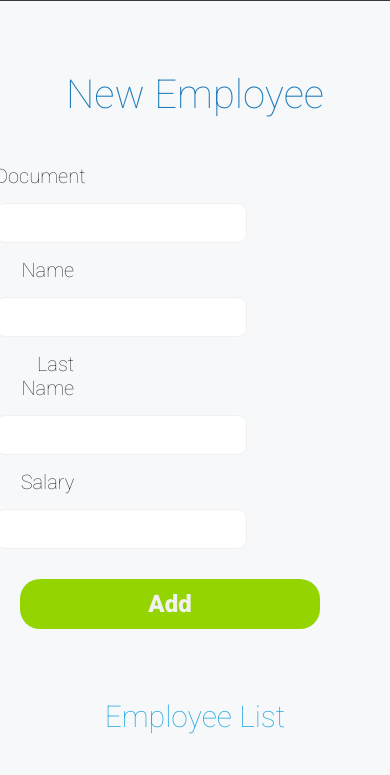
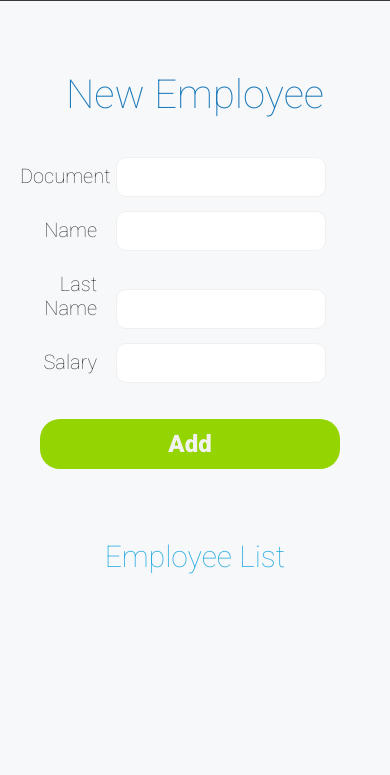
Before and after one commit to mafda/django_employees, a Django app: page /en/ in a window 390 px wide. Shown: the part 69-844 px from the top of the page. Run offline with Django 3.2, Linux system fonts and the light colour scheme; data that the repository does not hold is empty; some libraries are stand-ins or nearby versions.

Commit message:
update screenshots, modified styles for mobile version, update readme

```diff
--- a/employees/static/css/styles.css
+++ b/employees/static/css/styles.css
@@ -27,7 +27,7 @@
 #employee {
   width: 60%;
   height: 100%;
-  min-width: 400px;
+  min-width: 350px;
   max-width: 600px;
 }
 
@@ -62,7 +62,7 @@
 }
 
 input {
-  width: 70%;
+  width: 60%;
   height: 40px;
   border-radius: 10px;
   border: 1px solid #f0f0f0;
@@ -73,7 +73,7 @@
 }
 
 #employee .containerform{
-  width: 90%;
+  width: 100%;
 }
 
 #employee .containerbtn{
```
Also changed, not shown: README.md, img/mobile_django_employee.png, img/web_django_employee.png.
